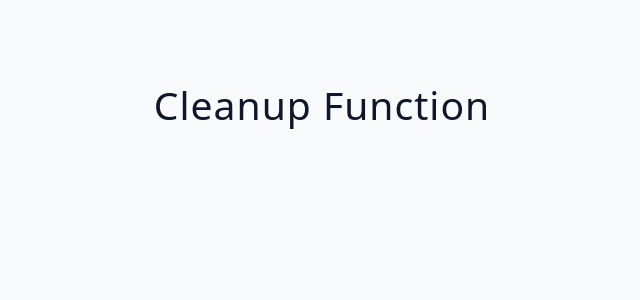
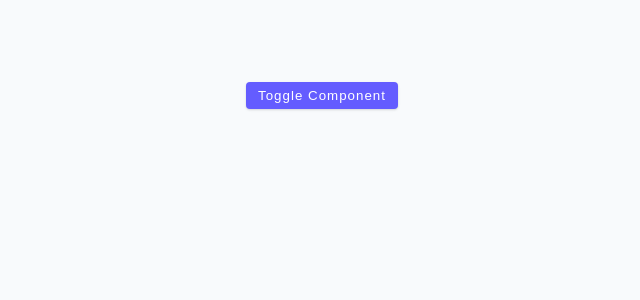
Before and after one commit to isnendyankp/advancedreact, a React (Vite) app: page / in a window 1280 px wide. Shown: the top 300 px of the page, without its empty margins (318-958 px from the left). Built offline with nearby package versions, Linux system fonts and the light colour scheme.

Commit message:
useEffect-clean  Up: create toggle with function cleanup

```diff
--- a/src/tutorial/02-useEffect/starter/05-cleanup-function.jsx
+++ b/src/tutorial/02-useEffect/starter/05-cleanup-function.jsx
@@ -1,5 +1,15 @@
+import { useEffect, useState } from 'react';
+
 const CleanupFunction = () => {
-  return <h2>cleanup function</h2>;
+  const [toggle, setToggle] = useState(false);
+  return (
+    <div>
+      <button className="btn" onClick={() => setToggle(!toggle)}>
+        toggle component
+      </button>
+      {toggle && <RandomComponent />}
+    </div>
+  );
 };
 
 export default CleanupFunction;
```
